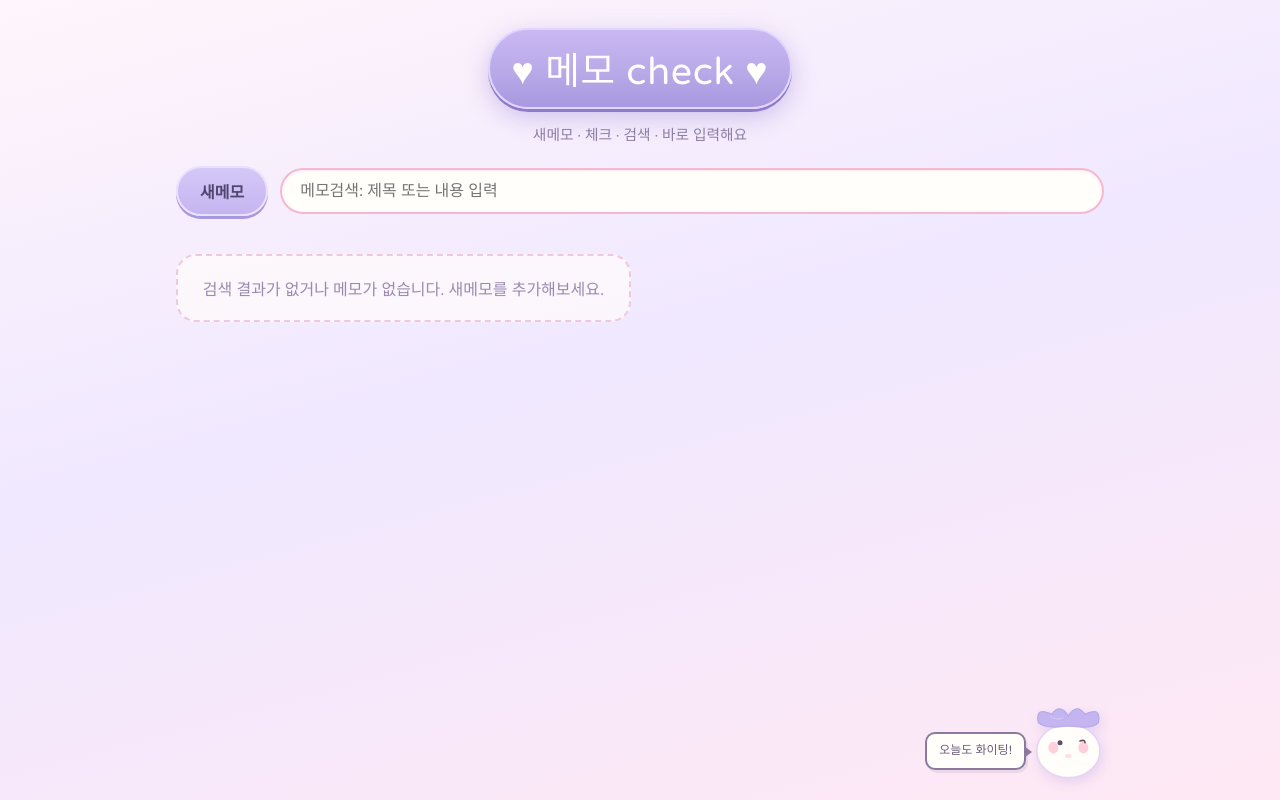
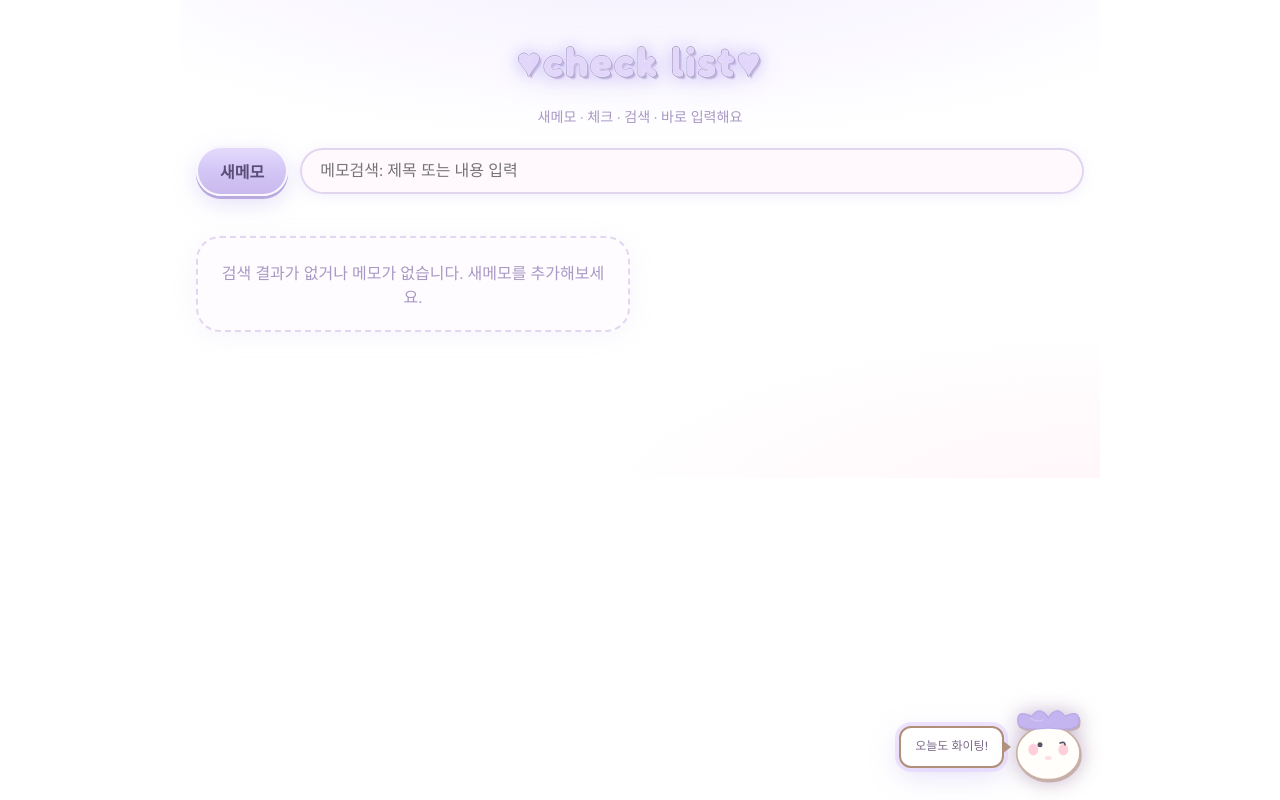
Before and after one commit to psanup2022-design/memo-app-05, a React (Vite) app: page / in a window 1280 px wide. Built offline with nearby package versions, Linux system fonts and the light colour scheme.

Commit message:
체크리스트 템플릿 스타일(흰 배경·버블 타이틀·캡슐 글로우·말풍선)
Made-with: Cursor

```diff
--- a/index.html
+++ b/index.html
@@ -7,7 +7,7 @@
     <link rel="preconnect" href="https://fonts.googleapis.com" />
     <link rel="preconnect" href="https://fonts.gstatic.com" crossorigin />
     <link
-      href="https://fonts.googleapis.com/css2?family=Varela+Round&display=swap"
+      href="https://fonts.googleapis.com/css2?family=Fredoka:wght@400;500;600&family=Varela+Round&display=swap"
       rel="stylesheet"
     />
   </head>
--- a/src/App.css
+++ b/src/App.css
@@ -1,48 +1,57 @@
+/* 템플릿 느낌: 흰 배경 · 라벤더/핑크 · 버블 타이틀 · 캡슐 입력 글로우 */
+
 .app {
-  width: min(960px, 94vw);
+  width: min(920px, 94vw);
   margin: 0 auto;
-  padding: 28px 16px 120px;
+  padding: 32px 16px 130px;
   position: relative;
+  background-image:
+    radial-gradient(ellipse 70% 45% at 50% -15%, rgba(230, 218, 255, 0.45), transparent),
+    radial-gradient(ellipse 55% 35% at 100% 105%, rgba(255, 228, 240, 0.35), transparent);
 }
 
-/* —— 헤더 (스티커 느낌 타이틀) —— */
+/* —— 헤더: ♥check list♥ 버블 글자 —— */
 .app-header {
   text-align: center;
-  margin-bottom: 8px;
+  margin-bottom: 6px;
 }
 
 .app-header__title {
   margin: 0;
-  font-size: clamp(1.75rem, 4vw, 2.35rem);
-  font-weight: 400;
-  letter-spacing: 0.02em;
+  line-height: 1.15;
 }
 
 .app-header__title-inner {
   display: inline-block;
-  padding: 10px 22px 12px;
-  border-radius: 999px;
-  color: #fffefb;
-  background: linear-gradient(180deg, #c9b8f2 0%, #b8a9e8 55%, #a898e0 100%);
+  padding: 6px 4px 10px;
+  font-family: 'Fredoka', 'Varela Round', sans-serif;
+  font-weight: 600;
+  font-size: clamp(1.85rem, 5vw, 2.5rem);
+  letter-spacing: 0.06em;
+  text-transform: lowercase;
+  color: #e2d6fb;
   text-shadow:
-    0 0 0 2px #9b8ad4,
-    0 1px 0 #7d6bb8,
-    0 2px 0 rgba(123, 105, 180, 0.35);
-  box-shadow:
-    0 3px 0 #8f7bc9,
-    0 8px 24px rgba(155, 138, 212, 0.45);
-  border: 2px solid #dfd6ff;
+    0 0 1px #fff,
+    0 0 3px #fff,
+    0 0 14px rgba(200, 185, 255, 0.95),
+    1px 0 0 #6b5b8f,
+    -1px 0 0 #6b5b8f,
+    0 1px 0 #6b5b8f,
+    0 -1px 0 #6b5b8f,
+    2px 2px 0 rgba(139, 122, 168, 0.55),
+    3px 3px 0 rgba(159, 139, 200, 0.25);
+  filter: drop-shadow(0 4px 12px rgba(184, 169, 232, 0.35));
 }
 
 .app-header__sub {
-  margin: 14px 0 0;
-  font-size: 0.92rem;
-  color: #8b7fa3;
+  margin: 12px 0 0;
+  font-size: 0.88rem;
+  color: #a898c4;
 }
 
 /* —— 툴바 —— */
 .toolbar {
-  margin-top: 22px;
+  margin-top: 20px;
   display: flex;
   gap: 12px;
   flex-wrap: wrap;
@@ -52,70 +61,76 @@
 .toolbar input {
   flex: 1;
   min-width: 220px;
-  border: 2px solid var(--pink-border, #f5b8d0);
+  border: 2px solid rgba(200, 185, 230, 0.55);
   border-radius: 999px;
-  background: #fffefb;
+  background: rgba(255, 248, 252, 0.9);
   padding: 11px 18px;
-  color: var(--text, #5c5266);
-  box-shadow: inset 0 1px 3px rgba(255, 182, 210, 0.25);
+  color: var(--text);
+  box-shadow:
+    inset 0 1px 2px rgba(255, 255, 255, 0.95),
+    0 2px 14px rgba(184, 169, 232, 0.18);
 }
 
 .toolbar input:focus {
   outline: none;
   border-color: #c4b5f0;
   box-shadow:
-    inset 0 1px 3px rgba(255, 182, 210, 0.2),
-    0 0 0 3px rgba(200, 185, 242, 0.35);
+    inset 0 1px 2px rgba(255, 255, 255, 0.95),
+    0 0 0 4px rgba(200, 185, 242, 0.28),
+    0 4px 20px rgba(184, 169, 232, 0.22);
 }
 
 .primary-btn {
-  border: none;
   border-radius: 999px;
   padding: 11px 22px;
-  background: linear-gradient(180deg, #d4c8f7 0%, #c4b5f0 100%);
-  color: #4f4670;
+  background: linear-gradient(180deg, #e4dafb 0%, #d4c8f7 45%, #c9b8ec 100%);
+  color: #5a4d78;
   font-weight: 700;
   cursor: pointer;
-  box-shadow: 0 3px 0 #a898e0;
-  border: 2px solid #e8e0ff;
+  border: 2px solid rgba(255, 255, 255, 0.85);
+  box-shadow:
+    0 3px 0 #b8a9e0,
+    0 8px 22px rgba(184, 169, 232, 0.35);
 }
 
 .primary-btn:hover {
-  filter: brightness(1.04);
+  filter: brightness(1.03);
 }
 
 .primary-btn:active {
   transform: translateY(2px);
-  box-shadow: 0 1px 0 #a898e0;
+  box-shadow: 0 1px 0 #b8a9e0;
 }
 
 /* —— 그리드 —— */
 .notes-grid {
-  margin-top: 22px;
+  margin-top: 24px;
   display: grid;
   grid-template-columns: repeat(auto-fill, minmax(300px, 1fr));
-  gap: 18px;
+  gap: 20px;
 }
 
 .empty-state {
   margin: 16px 0;
-  padding: 20px;
+  padding: 22px;
   text-align: center;
-  color: #9b8ab0;
-  background: rgba(255, 254, 251, 0.65);
-  border-radius: 20px;
-  border: 2px dashed #f0c8dd;
+  color: #a898c4;
+  background: rgba(255, 252, 255, 0.95);
+  border-radius: 24px;
+  border: 2px dashed rgba(200, 185, 230, 0.55);
+  box-shadow: 0 4px 24px rgba(184, 169, 232, 0.12);
 }
 
-/* —— 메모 카드 —— */
+/* —— 메모 카드 (흰지 + 소프트 보라 그림자) —— */
 .note-card {
-  background: #fffefb;
-  border: 2px solid #f5d4e8;
-  border-radius: 22px;
-  padding: 14px 16px 16px;
+  background: #ffffff;
+  border: 2px solid rgba(210, 198, 240, 0.65);
+  border-radius: 26px;
+  padding: 16px 18px 18px;
   box-shadow:
-    0 4px 0 #f8e0ec,
-    0 12px 28px rgba(184, 169, 232, 0.18);
+    0 2px 0 rgba(245, 238, 255, 0.9),
+    0 10px 32px rgba(184, 169, 232, 0.2),
+    0 0 0 1px rgba(255, 255, 255, 0.8) inset;
 }
 
 .note-head {
@@ -128,7 +143,7 @@
 
 .note-date {
   font-size: 11px;
-  color: #a898c4;
+  color: #b8a8d4;
 }
 
 .note-actions {
@@ -138,80 +153,83 @@
 }
 
 .note-actions button {
-  border: 2px solid #f0c8dd;
+  border: 2px solid rgba(200, 185, 230, 0.55);
   border-radius: 999px;
-  padding: 6px 12px;
-  background: #fff5f9;
-  color: #7d6b9a;
+  padding: 6px 13px;
+  background: rgba(255, 252, 255, 0.95);
+  color: #8b7aa8;
   cursor: pointer;
   font-size: 12px;
+  box-shadow: 0 2px 8px rgba(184, 169, 232, 0.12);
 }
 
 .note-actions button:hover {
-  background: #ffeef6;
-  border-color: #e8b8d8;
+  background: #fef8ff;
+  border-color: #d4c8f7;
 }
 
 .note-actions .save-btn {
-  border-color: #b8e0c8;
-  background: #f0fff5;
+  border-color: rgba(160, 210, 180, 0.85);
+  background: rgba(248, 255, 252, 0.95);
   color: #3d7a55;
   font-weight: 700;
 }
 
 .note-actions .danger-btn {
-  border-color: #ffc4d4;
-  background: #fff5f7;
+  border-color: rgba(255, 180, 200, 0.75);
+  background: rgba(255, 250, 252, 0.98);
   color: #c94a6b;
 }
 
-/* —— 본문 (제목 + 체크리스트) —— */
+/* —— 본문 —— */
 .note-body {
-  margin-top: 12px;
+  margin-top: 14px;
   display: grid;
-  gap: 10px;
+  gap: 12px;
 }
 
 .title-pill {
   width: 100%;
-  border: 2px solid #f5c9df;
-  border-radius: 999px;
-  background: linear-gradient(180deg, #fff0f6 0%, #ffe4ec 100%);
-  padding: 10px 16px;
-  color: #5c5266;
-  box-shadow: inset 0 1px 0 rgba(255, 255, 255, 0.85);
+  border: 2px solid rgba(200, 185, 230, 0.5);
+  border-radius: 28px;
+  background: rgba(255, 240, 248, 0.55);
+  padding: 11px 18px;
+  color: var(--text);
+  box-shadow:
+    inset 0 1px 2px rgba(255, 255, 255, 0.9),
+    0 2px 16px rgba(184, 169, 232, 0.15);
 }
 
 .title-pill::placeholder {
-  color: #c4a8c0;
+  color: #c9b8d8;
 }
 
 .title-pill:focus {
   outline: none;
   border-color: #c4b5f0;
   box-shadow:
-    inset 0 1px 0 rgba(255, 255, 255, 0.85),
-    0 0 0 3px rgba(200, 185, 242, 0.3);
+    inset 0 1px 2px rgba(255, 255, 255, 0.9),
+    0 0 0 4px rgba(200, 185, 242, 0.25),
+    0 4px 20px rgba(184, 169, 232, 0.18);
 }
 
 .checklist-hint {
   margin: 0;
   font-size: 11px;
-  color: #c4a8c0;
-  line-height: 1.4;
+  color: #c4b5e0;
+  line-height: 1.45;
 }
 
 .checklist-editor {
   display: grid;
-  gap: 8px;
+  gap: 12px;
 }
 
-/* 그리드로 체크 칸과 입력이 절대 겹치지 않게 (클릭 누락 방지) */
 .checklist-row {
   display: grid;
-  grid-template-columns: 36px minmax(0, 1fr) 36px;
+  grid-template-columns: 38px minmax(0, 1fr) 36px;
   align-items: center;
-  column-gap: 10px;
+  column-gap: 12px;
 }
 
 .checklist-row__spacer {
@@ -221,73 +239,82 @@
   height: 28px;
 }
 
-/* 사각 체크 — 버튼(항상 클릭 가능, 수정 버튼과 무관) */
+/* 사각 체크 — 라벤더 테두리 */
 .check-square-btn {
   grid-column: 1;
   justify-self: center;
   display: flex;
   align-items: center;
   justify-content: center;
-  width: 26px;
-  height: 26px;
-  min-width: 26px;
-  min-height: 26px;
+  width: 24px;
+  height: 24px;
+  min-width: 24px;
+  min-height: 24px;
   padding: 0;
-  border-radius: 5px;
-  border: 2px solid #e8b8d8;
-  background: #fffefb;
+  border-radius: 4px;
+  border: 2px solid #c9b8ec;
+  background: #fff;
   cursor: pointer;
   touch-action: manipulation;
   position: relative;
   z-index: 2;
   box-sizing: border-box;
+  box-shadow: 0 1px 6px rgba(184, 169, 232, 0.2);
   transition:
-    background 0.15s ease,
     border-color 0.15s ease,
-    box-shadow 0.15s ease;
+    box-shadow 0.15s ease,
+    background 0.15s ease;
 }
 
 .check-square-btn:hover {
-  border-color: #c4b5f0;
-  box-shadow: 0 0 0 2px rgba(200, 185, 242, 0.25);
+  border-color: #b8a9e8;
+  box-shadow:
+    0 0 0 3px rgba(200, 185, 242, 0.25),
+    0 2px 10px rgba(184, 169, 232, 0.25);
 }
 
 .check-square-btn--on {
-  background: linear-gradient(145deg, #d4c8f7 0%, #c4b5f0 100%);
+  background: linear-gradient(160deg, #e4dafb 0%, #d4c8f7 100%);
   border-color: #b8a9e8;
-  box-shadow: inset 0 1px 0 rgba(255, 255, 255, 0.35);
+  box-shadow:
+    inset 0 1px 0 rgba(255, 255, 255, 0.5),
+    0 2px 8px rgba(155, 138, 212, 0.3);
 }
 
 .check-square-btn--on::after {
   content: '\2713';
-  font-size: 13px;
+  font-size: 12px;
   line-height: 1;
   color: #fffefb;
   font-weight: 700;
+  text-shadow: 0 1px 0 rgba(107, 91, 143, 0.35);
 }
 
-/* 캡슐형 입력 */
+/* 캡슐 입력 — 반투명 핑크/라벤더 + 보라 글로우 */
 .checklist-pill {
   grid-column: 2;
   min-width: 0;
-  border: 2px solid #ffd0e0;
-  border-radius: 999px;
-  background: linear-gradient(180deg, #fff5f9 0%, #ffe4ec 100%);
-  padding: 9px 16px;
-  color: #5c5266;
-  box-shadow: inset 0 1px 2px rgba(255, 255, 255, 0.7);
+  border: 2px solid rgba(200, 185, 230, 0.45);
+  border-radius: 28px;
+  background: rgba(255, 236, 248, 0.55);
+  padding: 10px 18px;
+  color: var(--text);
+  box-shadow:
+    inset 0 1px 2px rgba(255, 255, 255, 0.85),
+    0 2px 18px rgba(184, 169, 232, 0.22);
 }
 
 .checklist-pill::placeholder {
-  color: #dcb8d0;
+  color: #d4c4e8;
 }
 
 .checklist-pill:focus {
   outline: none;
-  border-color: #c4b5f0;
+  border-color: rgba(184, 169, 232, 0.85);
   box-shadow:
-    inset 0 1px 2px rgba(255, 255, 255, 0.7),
-    0 0 0 3px rgba(200, 185, 242, 0.28);
+    inset 0 1px 2px rgba(255, 255, 255, 0.85),
+    0 0 0 4px rgba(200, 185, 242, 0.22),
+    0 4px 22px rgba(184, 169, 232, 0.28);
 }
 
 .checklist-pill:disabled {
@@ -300,54 +327,55 @@
   width: 28px;
   height: 28px;
   min-width: 28px;
-  border: none;
   border-radius: 50%;
-  background: #fff0f4;
-  color: #d889a8;
+  background: rgba(255, 240, 248, 0.9);
+  color: #d4a8c4;
   font-size: 1.1rem;
   line-height: 1;
   padding: 0;
   cursor: pointer;
+  border: 2px solid rgba(240, 200, 220, 0.5);
 }
 
 .remove-item-btn:hover {
   color: #c94a6b;
-  background: #ffe0ea;
+  background: #fff5f9;
 }
 
 .add-item-btn {
   justify-self: start;
   margin-top: 2px;
-  border: 2px dashed #f0b8d8;
+  border: 2px dashed rgba(200, 185, 230, 0.65);
   border-radius: 999px;
-  background: rgba(255, 245, 250, 0.8);
+  background: rgba(255, 252, 255, 0.9);
   color: #b8a9e8;
   font-size: 12px;
   font-weight: 700;
-  padding: 8px 16px;
+  padding: 8px 18px;
   cursor: pointer;
+  box-shadow: 0 2px 12px rgba(184, 169, 232, 0.12);
 }
 
 .add-item-btn:hover {
-  background: #fff5fb;
-  border-color: #c4b5f0;
+  background: #fefbff;
+  border-color: #d4c8f7;
   color: #8f7bc9;
 }
 
-/* 완료 항목 입력 스타일 */
 .checklist-row:has(.check-square-btn--on) .checklist-pill {
   text-decoration: line-through;
-  color: #b8a8c4;
-  background: linear-gradient(180deg, #faf8ff 0%, #f3eeff 100%);
-  border-color: #e8e0f5;
+  color: #b0a0c8;
+  background: rgba(248, 244, 255, 0.55);
+  border-color: rgba(200, 185, 230, 0.35);
 }
 
-/* —— 하단 장식 (말풍선 + 토끼) —— */
+/* —— 하단: 말풍선(갈색 테두리 + 보라 글로우) + 캐릭터 —— */
 .app-footer {
   position: fixed;
-  right: max(12px, calc(50vw - 480px));
-  bottom: 12px;
+  right: max(10px, calc(50vw - 460px));
+  bottom: 10px;
   display: flex;
+  flex-direction: row;
   align-items: flex-end;
   gap: 0;
   pointer-events: none;
@@ -356,27 +384,29 @@
 
 .app-footer__speech {
   position: relative;
-  margin-right: -6px;
-  margin-bottom: 18px;
-  padding: 8px 12px 10px;
-  max-width: 140px;
+  margin-right: -4px;
+  margin-bottom: 22px;
+  padding: 10px 14px 11px;
+  max-width: 148px;
   font-size: 12px;
-  line-height: 1.35;
-  color: #6b5d7a;
-  background: #fffefb;
-  border: 2px solid #8b7a9e;
-  border-radius: 10px;
-  box-shadow: 2px 3px 0 rgba(139, 122, 158, 0.15);
+  line-height: 1.4;
+  color: #7a6a8a;
+  background: #fff;
+  border: 2px solid #b09078;
+  border-radius: 12px;
+  box-shadow:
+    0 0 0 4px rgba(220, 200, 255, 0.45),
+    0 8px 28px rgba(184, 169, 232, 0.35);
 }
 
 .app-footer__speech::after {
   content: '';
   position: absolute;
-  right: -8px;
-  bottom: 10px;
-  border-width: 6px 0 6px 8px;
+  right: -9px;
+  bottom: 12px;
+  border-width: 7px 0 7px 9px;
   border-style: solid;
-  border-color: transparent transparent transparent #8b7a9e;
+  border-color: transparent transparent transparent #b09078;
 }
 
 .app-footer__speech span {
@@ -384,13 +414,17 @@
 }
 
 .app-footer__bunny {
-  filter: drop-shadow(2px 4px 6px rgba(184, 169, 232, 0.35));
+  filter: drop-shadow(0 0 10px rgba(184, 169, 232, 0.55)) drop-shadow(1px 2px 0 #c9b0a0);
+}
+
+.app-footer__bunny svg ellipse:first-child {
+  stroke: #c9b0a0;
 }
 
 @media (max-width: 520px) {
   .app-footer {
-    right: 8px;
-    transform: scale(0.88);
+    right: 6px;
+    transform: scale(0.85);
     transform-origin: bottom right;
   }
 }
--- a/src/App.jsx
+++ b/src/App.jsx
@@ -258,9 +258,7 @@ export default function App() {
     <div className="app">
       <header className="app-header">
         <h1 className="app-header__title">
-          <span className="app-header__title-inner">
-            {'\u2665'} {'\uBA54\uBAA8'} check {'\u2665'}
-          </span>
+          <span className="app-header__title-inner">{'\u2665'}check list{'\u2665'}</span>
         </h1>
         <p className="app-header__sub">
           {'\uC0C8\uBA54\uBAA8 · \uCCB4\uD06C · \uAC80\uC0C9 · \uBC14\uB85C \uC785\uB825\uD574\uC694'}
--- a/src/index.css
+++ b/src/index.css
@@ -1,14 +1,15 @@
 :root {
   color-scheme: light;
   font-family: 'Varela Round', 'Segoe UI', sans-serif;
-  --lavender: #b8a9e8;
-  --lavender-deep: #9b8ad4;
-  --pink-soft: #ffe4ec;
-  --pink-field: #ffd6e4;
-  --pink-border: #f5b8d0;
-  --white: #fffefb;
-  --text: #5c5266;
-  --bubble-outline: #8b7a9e;
+  --lavender: #c9b8ec;
+  --lavender-mid: #b8a9e8;
+  --lavender-deep: #8b7aa8;
+  --lavender-outline: #6b5b8f;
+  --pink-glass: rgba(255, 236, 248, 0.72);
+  --pink-border: rgba(232, 190, 220, 0.85);
+  --brown-soft: #b09078;
+  --white: #ffffff;
+  --text: #6b6088;
 }
 
 * {
@@ -18,7 +19,7 @@
 body {
   margin: 0;
   min-height: 100vh;
-  background: linear-gradient(165deg, #fff5fb 0%, #f0e8ff 45%, #ffe8f4 100%);
+  background: var(--white);
   color: var(--text);
 }
 
```
